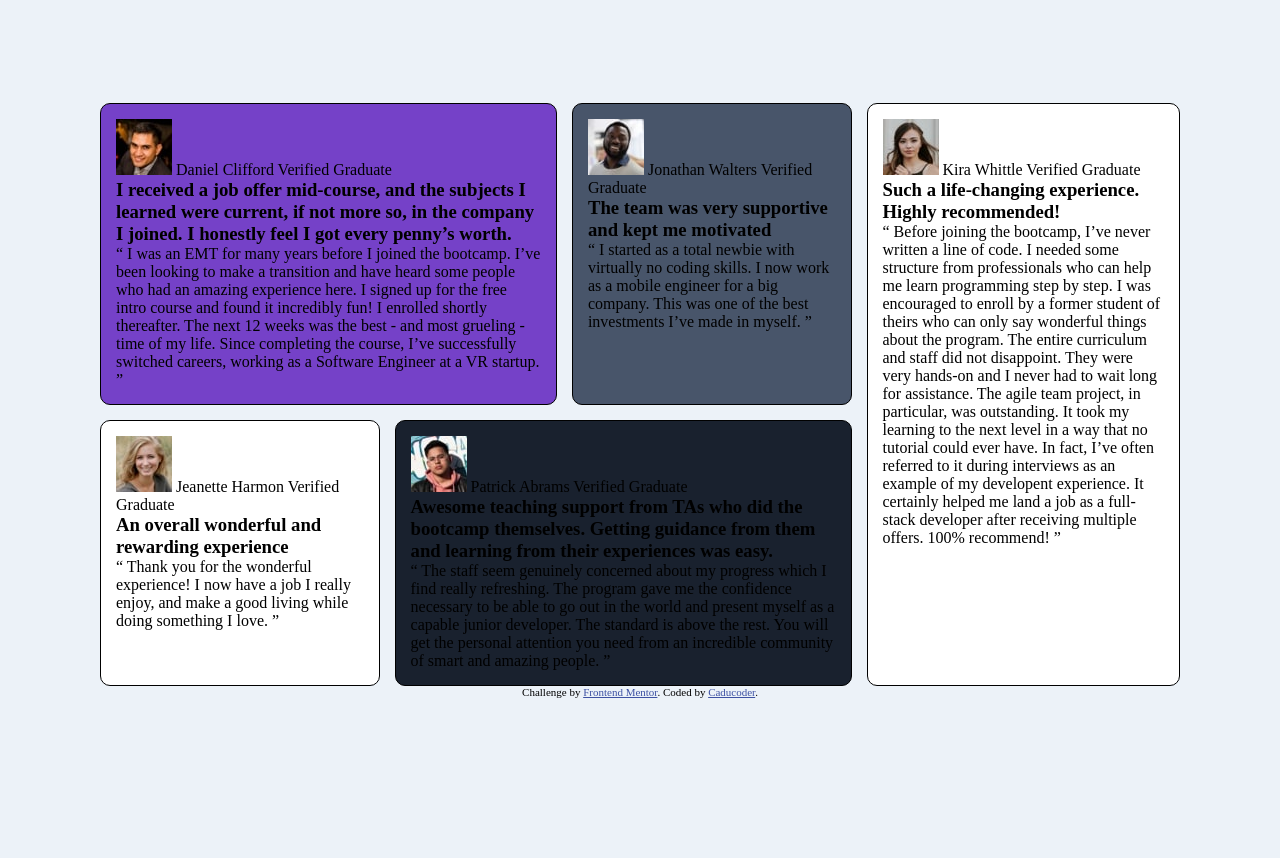
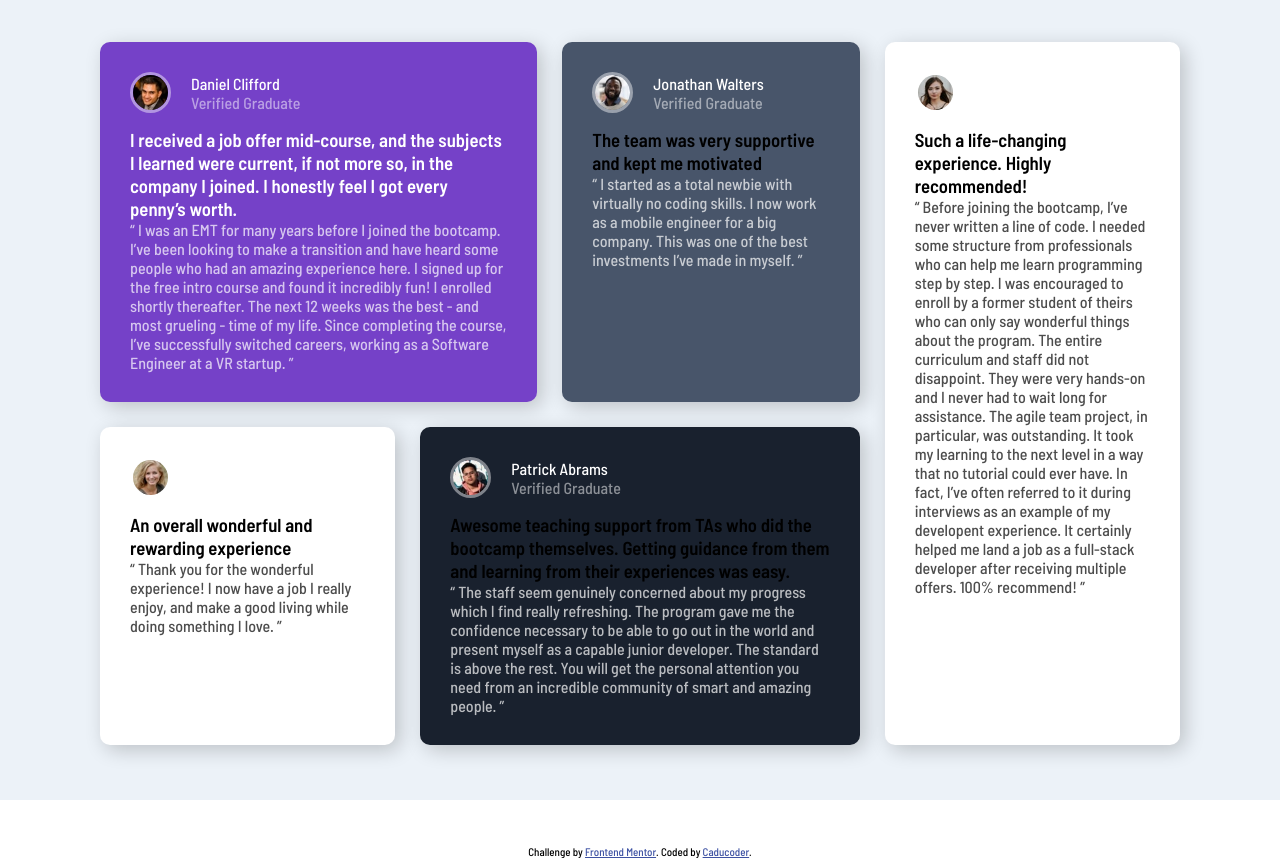
Before and after one commit to caducoder/testimonials-grid-section-main, a plain HTML site: page index.html in a window 1280 px wide. Before the commit the page ends 800 px from the top, so only its background shows below. Drawn offline with Linux system fonts and the light colour scheme.

Commit message:
refinando estilo

```diff
--- a/index.html
+++ b/index.html
@@ -1,5 +1,6 @@
 <!DOCTYPE html>
 <html lang="en">
+
 <head>
   <meta charset="UTF-8">
   <meta name="viewport" content="width=device-width, initial-scale=1.0">
@@ -8,87 +9,116 @@
 
   <title>Frontend Mentor | [Challenge Name Here]</title>
 
-  <!-- Feel free to remove these styles or customise in your own stylesheet 👍 -->
   <link rel="stylesheet" href="style.css">
 </head>
+
 <body>
-
+  <div class="container">
     <main class="wrapper">
       <section class="box a1">
         <header>
+          <div class="avatar">
             <img src="./images/image-daniel.jpg">
-        Daniel Clifford
-        Verified Graduate
+          </div>
+          <div class="info">
+            <p class="name">Daniel Clifford</p>
+            <p class="verified">Verified Graduate</p>
+          </div>
         </header>
 
-      <h3>
+        <h3 class="review-title">
           I received a job offer mid-course, and the subjects I learned were current, if not more so,
           in the company I joined. I honestly feel I got every penny’s worth.
         </h3>
 
+        <p class="review dark">
           “ I was an EMT for many years before I joined the bootcamp. I’ve been looking to make a
           transition and have heard some people who had an amazing experience here. I signed up
           for the free intro course and found it incredibly fun! I enrolled shortly thereafter.
           The next 12 weeks was the best - and most grueling - time of my life. Since completing
           the course, I’ve successfully switched careers, working as a Software Engineer at a VR startup. ”
+        </p>
       </section>
       <section class="box a2">
 
         <header>
+          <div class="avatar">
             <img src="./images/image-jonathan.jpg">
-        Jonathan Walters
-        Verified Graduate
+
+          </div>
+          <div class="info">
+            <p class="name">Jonathan Walters</p>
+            <p class="verified">Verified Graduate</p>
+          </div>
         </header>
 
         <h3>
           The team was very supportive and kept me motivated
         </h3>
-
+        <p class="review dark">
           “ I started as a total newbie with virtually no coding skills. I now work as a mobile engineer
           for a big company. This was one of the best investments I’ve made in myself. ”
+        </p>
       </section>
       <section class="box a3">
         <header>
+          <div class="avatar">
             <img src="./images/image-jeanette.jpg">
-        Jeanette Harmon
-        Verified Graduate
+
+          </div>
+          <div class="info">
+            <p class="name">Jeanette Harmon</p>
+            <p class="verified">Verified Graduate</p>
+          </div>
         </header>
 
         <h3>
           An overall wonderful and rewarding experience
         </h3>
-
+        <p class="review light">
           “ Thank you for the wonderful experience! I now have a job I really enjoy, and make a good living
           while doing something I love. ”
+        </p>
       </section>
       <section class="box a4">
         <header>
+          <div class="avatar">
             <img src="./images/image-patrick.jpg">
-        Patrick Abrams
-        Verified Graduate
+
+          </div>
+          <div class="info">
+            <p class="name">Patrick Abrams</p>
+            <p class="verified">Verified Graduate</p>
+          </div>
         </header>
 
         <h3>
           Awesome teaching support from TAs who did the bootcamp themselves. Getting guidance from them and
           learning from their experiences was easy.
         </h3>
-
+        <p class="review dark">
           “ The staff seem genuinely concerned about my progress which I find really refreshing. The program
           gave me the confidence necessary to be able to go out in the world and present myself as a capable
           junior developer. The standard is above the rest. You will get the personal attention you need from
           an incredible community of smart and amazing people. ”
+        </p>
       </section>
       <section class="box a5">
         <header>
+          <div class="avatar">
             <img src="./images/image-kira.jpg">
-        Kira Whittle
-        Verified Graduate
+
+          </div>
+          <div class="info">
+            <p class="name">Kira Whittle</p>
+            <p class="verified">Verified Graduate</p>
+          </div>
         </header>
 
         <h3>
           Such a life-changing experience. Highly recommended!
         </h3>
-
+        <p class="review light">
           “ Before joining the bootcamp, I’ve never written a line of code. I needed some structure from
           professionals who can help me learn programming step by step. I was encouraged to enroll by a former
           student of theirs who can only say wonderful things about the program. The entire curriculum and staff
@@ -97,12 +127,16 @@
           could ever have. In fact, I’ve often referred to it during interviews as an example of my developent
           experience. It certainly helped me land a job as a full-stack developer after receiving multiple offers.
           100% recommend! ”
+        </p>
       </section>
     </main>
-
     <div class="attribution">
       Challenge by <a href="https://www.frontendmentor.io?ref=challenge" target="_blank">Frontend Mentor</a>.
       Coded by <a href="#">Caducoder</a>.
     </div>
+  </div>
+
+
 </body>
+
 </html>
--- a/style.css
+++ b/style.css
@@ -1,4 +1,6 @@
-.attribution { font-size: 11px; text-align: center; }
+@import url('https://fonts.googleapis.com/css2?family=Barlow+Semi+Condensed:wght@500;600&display=swap');
+
+.attribution { font-size: 11px; text-align: center; justify-self: end;}
 .attribution a { color: hsl(228, 45%, 44%); }
 
 *{
@@ -7,28 +9,40 @@
     box-sizing: border-box;
 }
 
-body {
+.container {
     display: flex;
     justify-content: center;
     align-items: center;
     flex-direction: column;
+    background-color: hsl(210, 46%, 95%);
+    font-family: 'Barlow Semi Condensed', sans-serif;
+    width: 100vw;
     height: 100vh;
-    background-color: hsl(210, 46%, 95%);
-    padding: 100px;
 }
 
 .wrapper{
     display: grid;
     grid-template-areas: "a a b c"
                         "d e e c";
-    gap: 15px;
-
+    gap: 25px;
+    max-width: 1440px;
+    padding: 100px;
 }
 
 .box{
-    border: 1px solid black;
     border-radius: 10px;
-    padding: 15px;
+    padding: 30px;
+    box-shadow: 5px 5px 20px rgba(0, 0, 0, 0.2);
+}
+
+header {
+    display:flex;
+    align-items: center;
+    margin-bottom: 15px;
+}
+
+.info {
+    justify-self: start;
 }
 
 .a1 {
@@ -55,3 +69,55 @@ body {
     grid-area: c;
     background-color: hsl(0, 0%, 100%);
 }
+
+.avatar img {
+    width: 35px;
+}
+
+.avatar{
+    display: flex;
+    justify-content: center;
+    align-items: center;
+    border-radius: 50%;
+    overflow: hidden;
+    border: 3px solid hsla(0, 0%, 100%, 0.442);
+    width: max-content;
+    margin-right: 20px;
+}
+
+.name {
+    color: hsl(0, 0%, 100%);
+}
+
+.verified {
+    color: hsla(0, 0%, 100%, 0.5);
+}
+
+.review-title {
+    color: hsl(0, 0%, 100%);
+}
+
+.review.dark{
+     color: hsla(0, 0%, 100%, 0.7);
+}
+
+.review.light{
+     color: rgba(0, 0, 0, 0.7);
+}
+
+@media only screen and (max-width: 768px) {
+    .container {
+        display: flex;
+        justify-content: center;
+        align-items: center;
+        flex-direction: column;
+        background-color: hsl(210, 46%, 95%);
+        font-family: 'Barlow Semi Condensed', sans-serif;
+        height: max-content;
+    }
+    .wrapper{
+        grid-template-areas: "a" "b" "c" "d" "e";
+        gap: 20px;
+        padding: 25px;
+    }
+}
```
Lines whose indentation alone changed are shown as unchanged.
